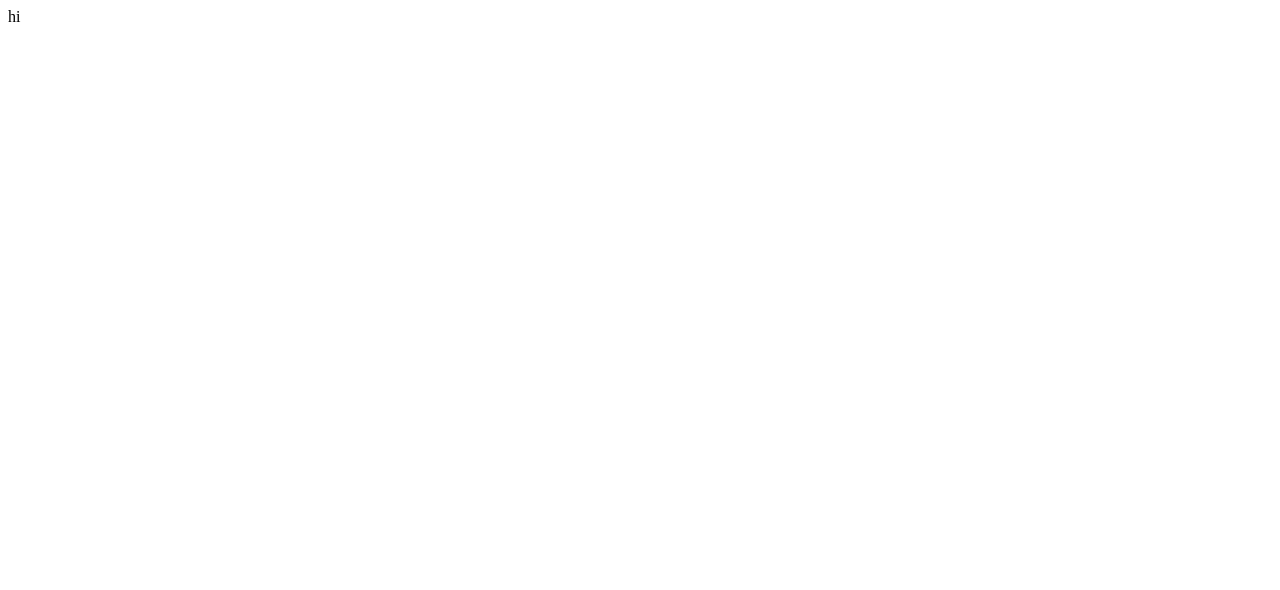
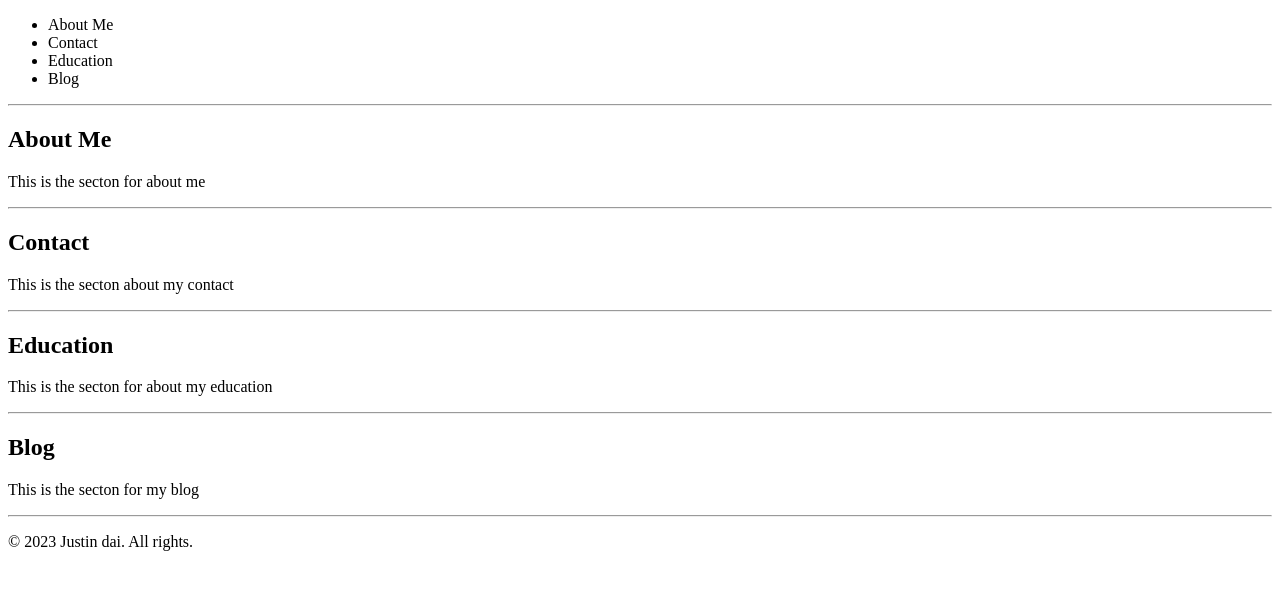
Before and after one commit to Justind1018/final-project, a plain HTML site: page index.html in a window 1280 px wide. Drawn offline with Linux system fonts and the light colour scheme.

Commit message:
newstuff i did

```diff
--- a/index.html
+++ b/index.html
@@ -9,15 +9,46 @@
 </head>
 
 <body>
-hi
+<header>
+<nav>
+  <ul>
+    <li>About Me</li>
+    <li>Contact</li>
+    <li>Education</li>
+    <li>Blog</li>
+  </ul>
+</nav>
+</header>
+
+  <hr>
+  <section>
+    <h2>About Me</h2>
+    <p>This is the secton for about me</p>
+  </section>
+
+  <hr>
+  <section>
+    <h2>Contact</h2>
+    <p>This is the secton about my contact</p>
+  </section>
+
+  <hr>
+  <section>
+    <h2>Education</h2>
+    <p>This is the secton for about my education</p>
+  </section>
+
+  <hr>
+  <section>
+    <h2>Blog</h2>
+    <p>This is the secton for my blog </p>
+  </section>
+  <hr>
+  <footer>
+    <p>&copy; 2023 Justin dai. All rights. </p>
+  </footer>
+
   <script src="script.js"></script>
-
-  <!--
-  This script places a badge on your repl's full-browser view back to your repl's cover
-  page. Try various colors for the theme: dark, light, red, orange, yellow, lime, green,
-  teal, blue, blurple, magenta, pink!
-  -->
-  <script src="https://replit.com/public/js/replit-badge-v2.js" theme="dark" position="bottom-right"></script>
 </body>
 
 </html>
```
